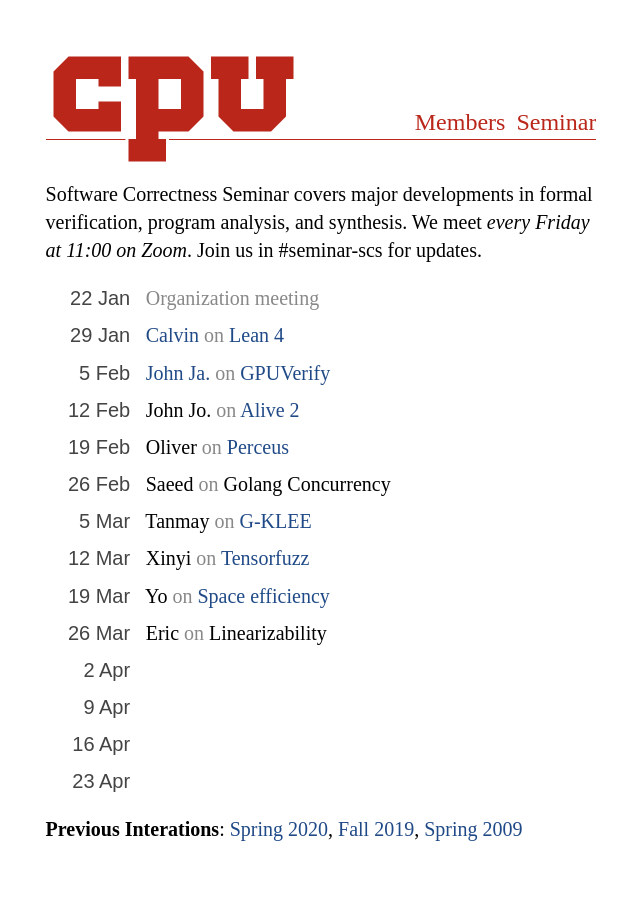
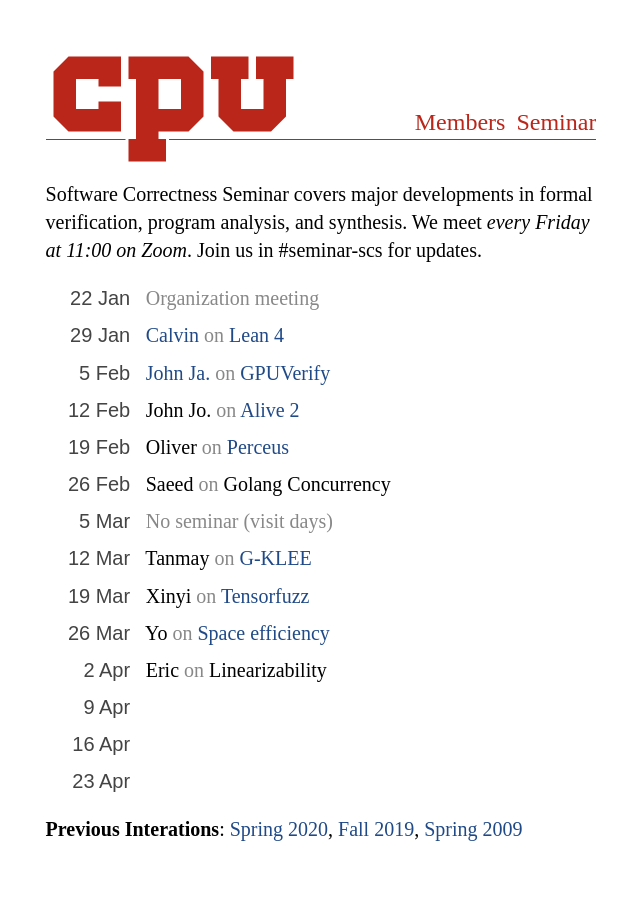
Before and after one commit to CPUtah/cputah.github.io, a Jekyll site: the page built from scs/index.md, in a window 1280 px wide. Shown: the whole page, without its empty margins (319-959 px from the left). Built offline with Jekyll 4.4.1, drawn with Linux system fonts in a browser that asks for light colours.

Commit message:
Fixed up for nothing on mar 5

```diff
--- a/scs/index.md
+++ b/scs/index.md
@@ -14,11 +14,11 @@ at 11:00 on Zoom*. Join us in #seminar-scs for updates.
 - **12 Feb** *John Jo.* on [Alive 2](https://llvm.org/devmtg/2019-10/slides/Lopes-Regehr-Alive2.pdf)
 - **19 Feb** *Oliver* on [Perceus](https://www.microsoft.com/en-us/research/uploads/prod/2020/11/perceus-tr-v1.pdf)
 - **26 Feb** *Saeed* on *Golang Concurrency*
--  **5 Mar** *Tanmay* on [G-KLEE](https://dl.acm.org/doi/10.1145/2145816.2145844)
-- **12 Mar** *Xinyi* on [Tensorfuzz](http://proceedings.mlr.press/v97/odena19a.html)
-- **19 Mar** *Yo* on [Space efficiency](https://dl.acm.org/doi/pdf/10.1145/3434299)
-- **26 Mar** *Eric* on *Linearizability*
--  **2 Apr**
+-  **5 Mar** No seminar (visit days)
+- **12 Mar** *Tanmay* on [G-KLEE](https://dl.acm.org/doi/10.1145/2145816.2145844)
+- **19 Mar** *Xinyi* on [Tensorfuzz](http://proceedings.mlr.press/v97/odena19a.html)
+- **26 Mar** *Yo* on [Space efficiency](https://dl.acm.org/doi/pdf/10.1145/3434299)
+-  **2 Apr** *Eric* on *Linearizability*
 -  **9 Apr**
 - **16 Apr**
 - **23 Apr**
```
